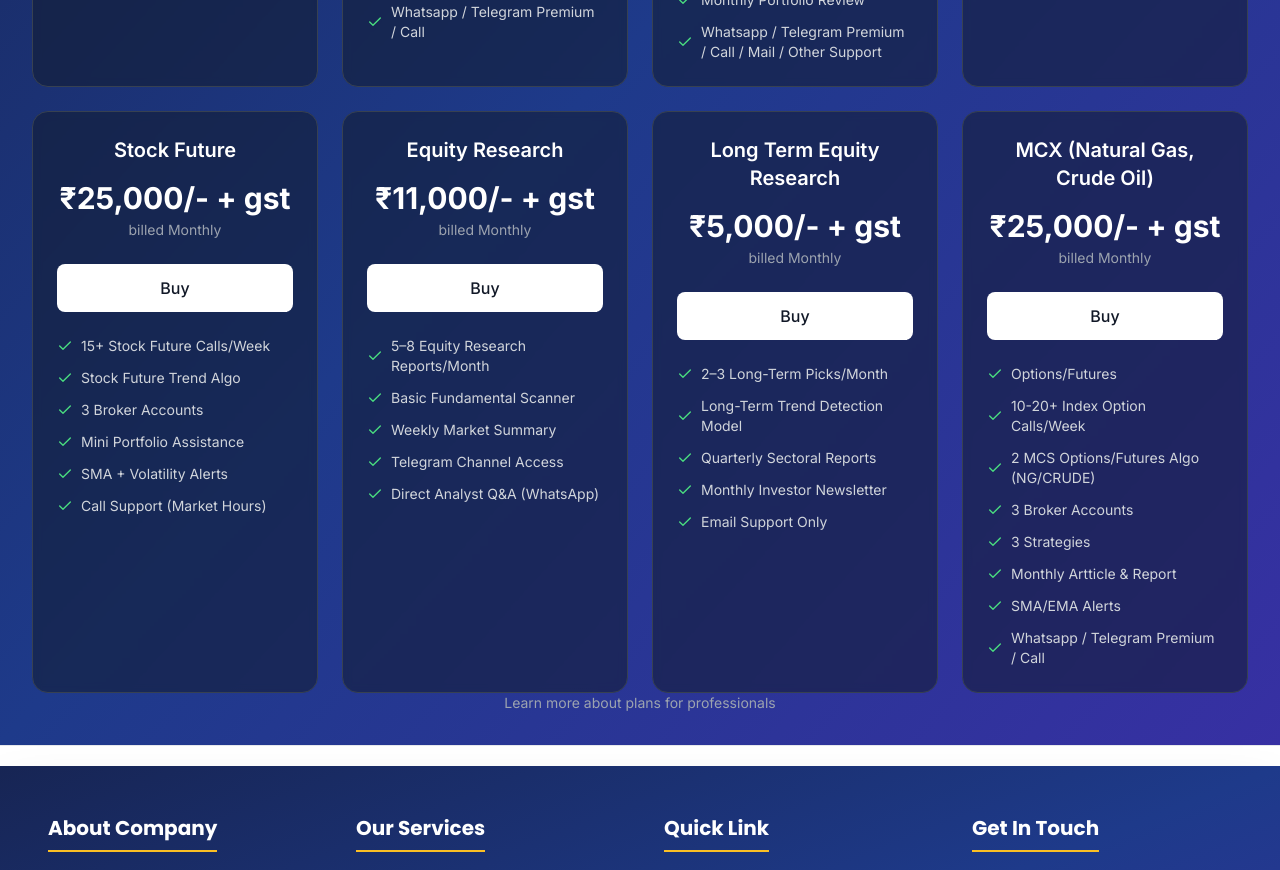
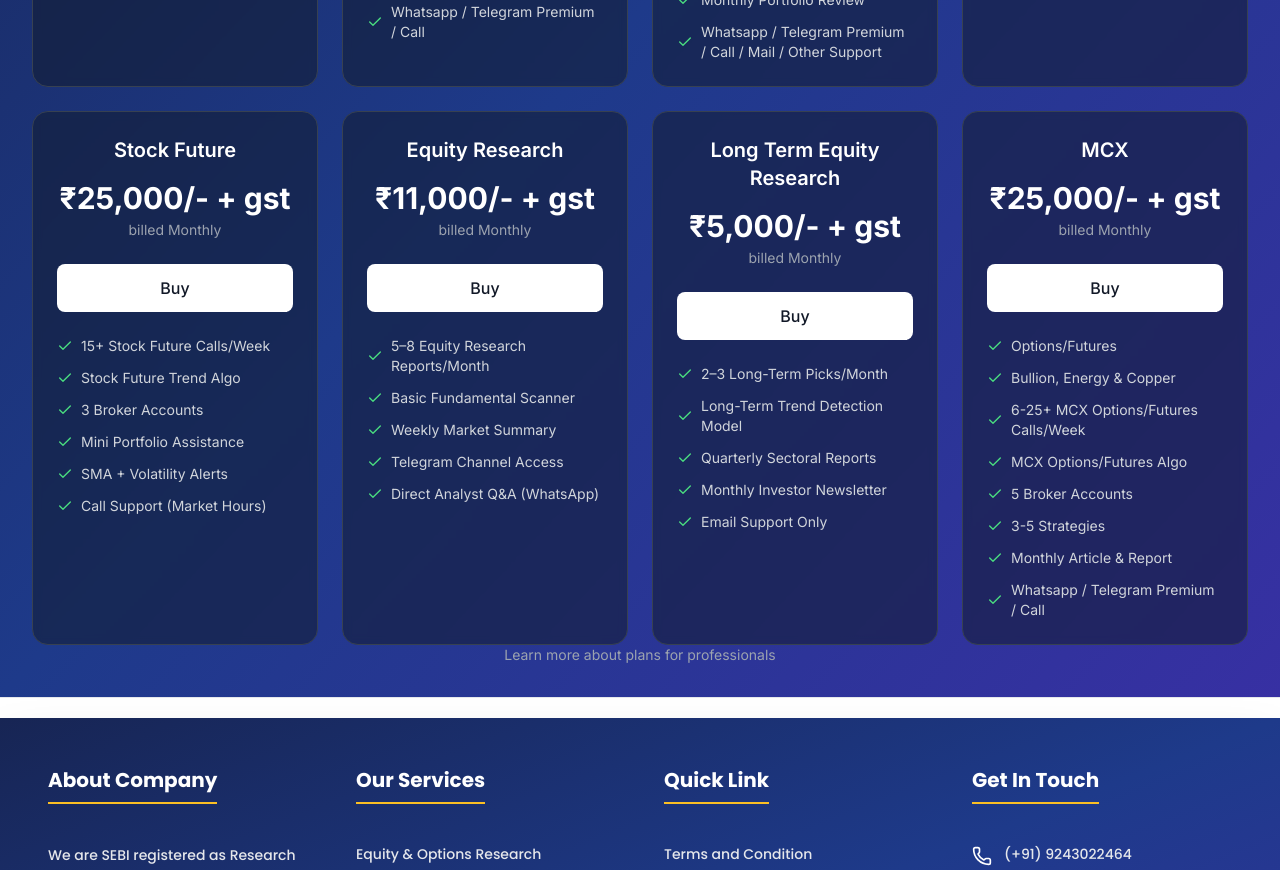
Before and after one commit to Vilas-cp/Dhansetu-Research-admin, a Next.js app in the folder client-website/: page /pricing in a window 1280 px wide. Shown: the part 800-1670 px from the top of the page. Built offline with nearby package versions, Linux system fonts and the light colour scheme.

Commit message:
Plan change MCX

```diff
--- a/client-website/src/app/pricing/compo/PricingSectionComp.js
+++ b/client-website/src/app/pricing/compo/PricingSectionComp.js
@@ -28,7 +28,7 @@ const PricingTable = () => {
     "stockFuture",
     "equityResearch",
     "longTermEquity",
-    "mcxnaturalgasCrudeoil",
+    "mcx",
   ];
 
   const planNames = {
@@ -39,7 +39,7 @@ const PricingTable = () => {
     stockFuture: "Stock Future",
     equityResearch: "Equity Research",
     longTermEquity: "Long Term Equity Research",
-    mcxnaturalgasCrudeoil: "MCX (Natural Gas, Crude Oil)",
+    mcx: "MCX",
   };
 
   const billingCycleLabels = {
--- a/client-website/src/app/pricing/compo/data.js
+++ b/client-website/src/app/pricing/compo/data.js
@@ -83,17 +83,17 @@ const pricingData = {
         support: 'Email Support Only',
       },
     },
-    mcxnaturalgasCrudeoil: {
-      subscriptionId: 'mcx_natural_gas_crude_oil_monthly_008',
+    mcx: {
+      subscriptionId: 'mcx_monthly_008',
       price: 25000,
       features: {
         researchCalls: 'Options/Futures',
-        algo: '10-20+ Index Option Calls/Week',
-        reports: '2 MCS Options/Futures Algo (NG/CRUDE)',
-        newsletter: '3 Broker Accounts',
-        stopLoss: '3 Strategies',
-        newsLetter: 'Monthly Artticle & Report',
-        algoAlerts: 'SMA/EMA Alerts',
+        names: 'Bullion, Energy & Copper',
+        algo: '6-25+ MCX Options/Futures Calls/Week',
+        reports: 'MCX Options/Futures Algo',
+        newsletter: '5 Broker Accounts',
+        stopLoss: '3-5 Strategies',
+        newsLetter: 'Monthly Article & Report',
         support: 'Whatsapp / Telegram Premium / Call',
       },
     },
```
